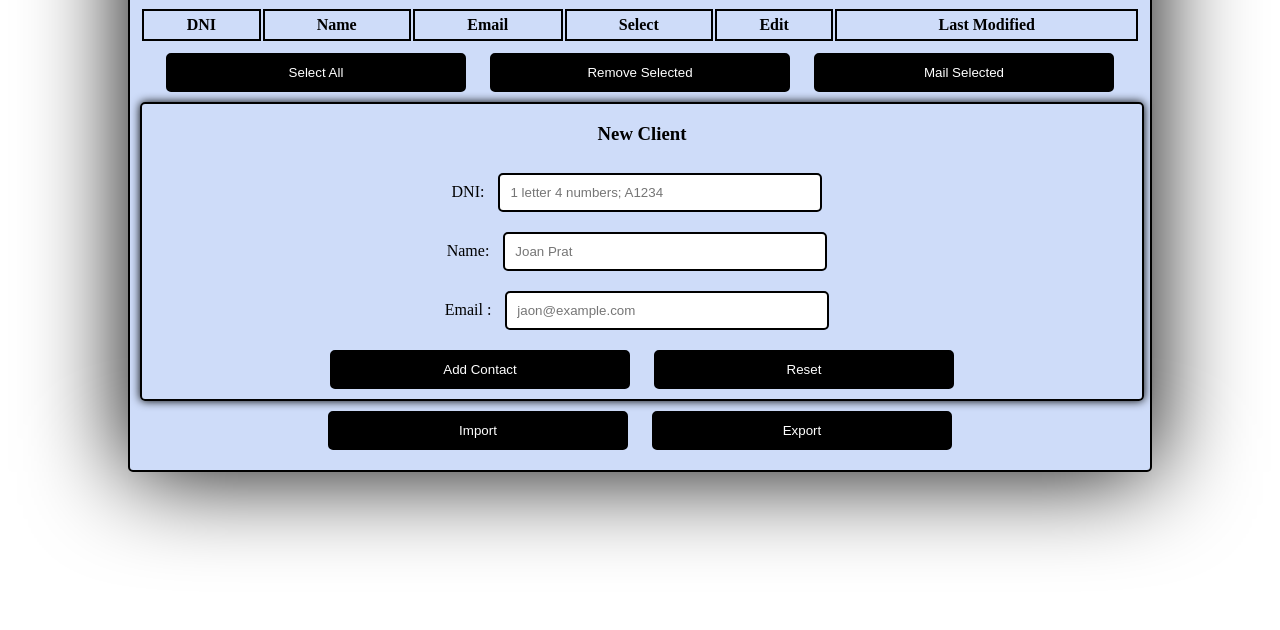
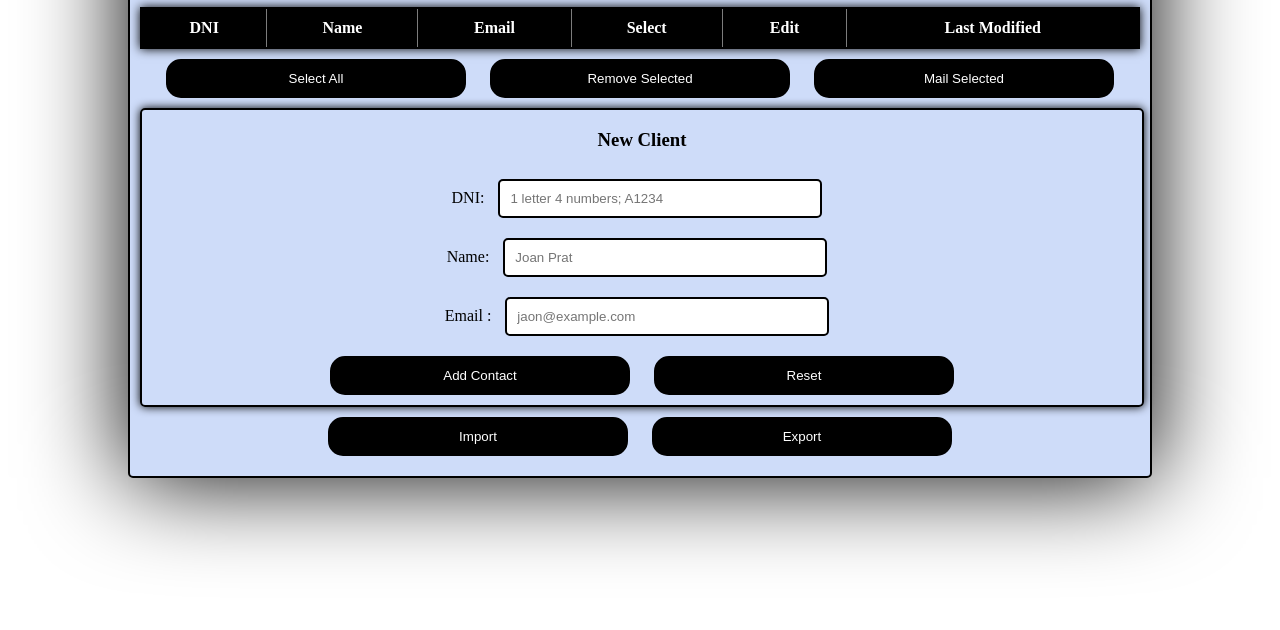
Before and after one commit to gsingh704/interview, a plain HTML site: page html/Client.html in a window 1280 px wide. Shown: the part 170-800 px from the top of the page. Drawn offline with Linux system fonts and the light colour scheme.

Commit message:
changed style

```diff
--- a/style.css
+++ b/style.css
@@ -11,10 +11,25 @@
 
 }
 
-table * {
-    border: 2px solid #000;
-    padding: 5px;
+
+table,
+th,
+td {
+    border: 1px solid rgb(124, 124, 124);
     border-collapse: collapse;
+    background-color: #fff;
+}
+
+
+table th{
+    background-color: rgb(0, 0, 0);
+    color: #fff;
+    padding: 10px;
+}
+table {
+    border: 2px solid rgb(0, 0, 0);
+    box-shadow: 0 0 10px #000;
+    background-color: #fff;
 }
 
 button {
@@ -23,7 +38,7 @@ button {
     background-color: rgb(0, 0, 0);
     color: #fff;
     border: 2px solid #000;
-    border-radius: 5px;
+    border-radius: 15px;
     width: 30%;
 }
 
@@ -47,17 +62,21 @@ table {
     margin: auto;
     width: 100%;
 }
+
 table button {
     width: 100%;
     margin: 0;
 }
+
 table input {
     margin: 0;
     background-color: rgb(210, 69, 69);
 }
+
 button:hover {
     background-color: rgb(255, 0, 0);
 }
+
 .active {
     background-color: rgb(15, 152, 15);
 }
@@ -65,7 +84,7 @@ button:hover {
 
 
 /* on mobile */
-@media (max-width: 400px) {
+@media (max-width: 600px) {
     table {
         display: block;
         overflow-x: auto;
```
